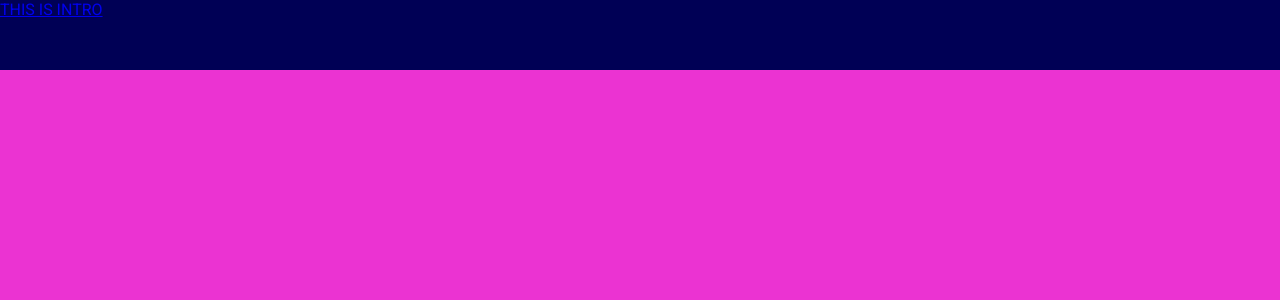
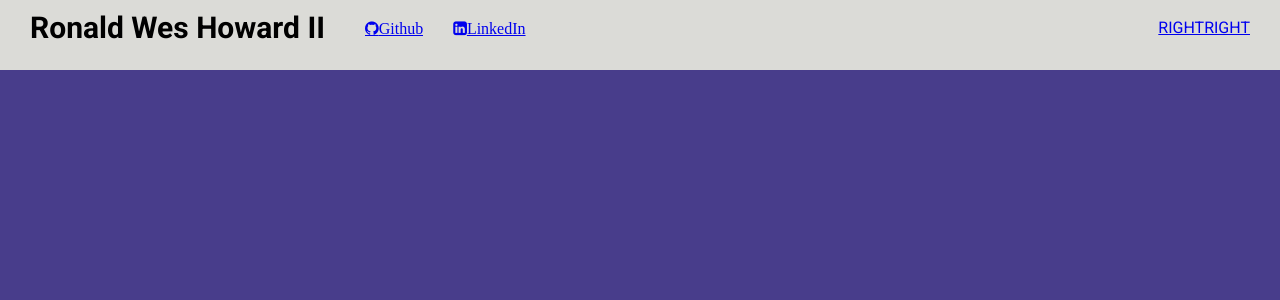
Before and after one commit to BiggRonn/rwhPorty, a React (Create React App) app: page / in a window 1280 px wide. Shown: the top 300 px of the page. Built offline with nearby package versions, Linux system fonts and the light colour scheme.

Commit message:
adding elements in header, logos, links

```diff
--- a/package.json
+++ b/package.json
@@ -3,9 +3,12 @@
   "version": "0.1.0",
   "private": true,
   "dependencies": {
+    "@mui/icons-material": "^5.2.0",
+    "@mui/material": "^5.2.0",
     "@testing-library/jest-dom": "^5.15.1",
     "@testing-library/react": "^11.2.7",
     "@testing-library/user-event": "^12.8.3",
+    "material-ui": "^0.20.2",
     "react": "^17.0.2",
     "react-dom": "^17.0.2",
     "react-scripts": "4.0.3",
--- a/public/index.html
+++ b/public/index.html
@@ -10,6 +10,7 @@
       content="Web site created using create-react-app"
     />
     <link href="https://fonts.googleapis.com/css2?family=Roboto:wght@100;300;400;700&display=swap" rel="stylesheet">
+    <link rel="stylesheet" href="https://maxcdn.bootstrapcdn.com/font-awesome/4.4.0/css/font-awesome.min.css">
     <title>Ronald Wesley Howard Professional React Portfolio</title>
     <style>
       /* this will select all text and use this font family */
--- a/src/App.scss
+++ b/src/App.scss
@@ -5,7 +5,7 @@
             width: 100%;
             // the container will always be 100% of the view height, minus 70px for the header. We then position the sections 70px from the top.
             height: calc(100vh - 70px);
-            background-color: rgb(235, 51, 210);
+            background-color: darkslateblue;
             position: relative;
             top: 70px;
             scroll-behavior: smooth;
--- a/src/components/topbar/Topbar.jsx
+++ b/src/components/topbar/Topbar.jsx
@@ -1,18 +1,28 @@
 import "./topbar.scss"
+//import ComputerIcon from '@mui/icons-material/Computer';
 
 export default function topbar() {
     return (
         <div className= "topbar">
             <div className="wrapper">
                 <div className="left">
-                    <a href="#intro">THIS IS INTRO </a>
+                    <a href="#intro" className="logo">Ronald Wes Howard II </a>
+                    <div className="itemContainer">
+                        <a href="https://github.com/BiggRonn" target="_blank" rel="noreferrer" class='fa fa-github'>Github</a>
+
+                    </div>
+                    <div className="itemContainer">
+                        <a href="https://www.linkedin.com/in/ronaldweshoward/" target="_blank" rel="noreferrer" class='fa fa-linkedin-square'>LinkedIn</a>
+                    </div>
                 </div>
 
                 <div className="right">
+                    <a href="#contact">RIGHTRIGHT</a>
 
                 </div>
             </div>
 
         </div>
+
     )
 }
--- a/src/components/topbar/topbar.scss
+++ b/src/components/topbar/topbar.scss
@@ -10,4 +10,34 @@
     // set the z-index higher than other pages so topbar is always visible
     z-index: 2;
 
+    .wrapper{
+        margin: 10px 30px;
+        display: flex;
+        align-items: center;
+        justify-content: space-between;
+
+        .left{
+            display: flex;
+            align-items: center;
+
+            .logo{
+
+                font-size: 30px;
+                font-weight: 800;
+                // will get rid of underline and any other default stylings
+                text-decoration: none;
+                //will inherit color properties of parent
+                color: inherit;
+                margin-right: 40px;
+            }
+
+            .itemContainer{
+                display: flex;
+                align-items: center;
+                margin-right: 30px;
+
+            }
+        }
+    }
+
 }
--- a/src/global.scss
+++ b/src/global.scss
@@ -1,2 +1,5 @@
-$maincolor:  rgb(0, 0, 85);
+$maincolor: rgb(219, 219, 215)
+
+
+
 ;
```
Also changed, not shown: 1 other file (tests, documents, lock files or other folders).
